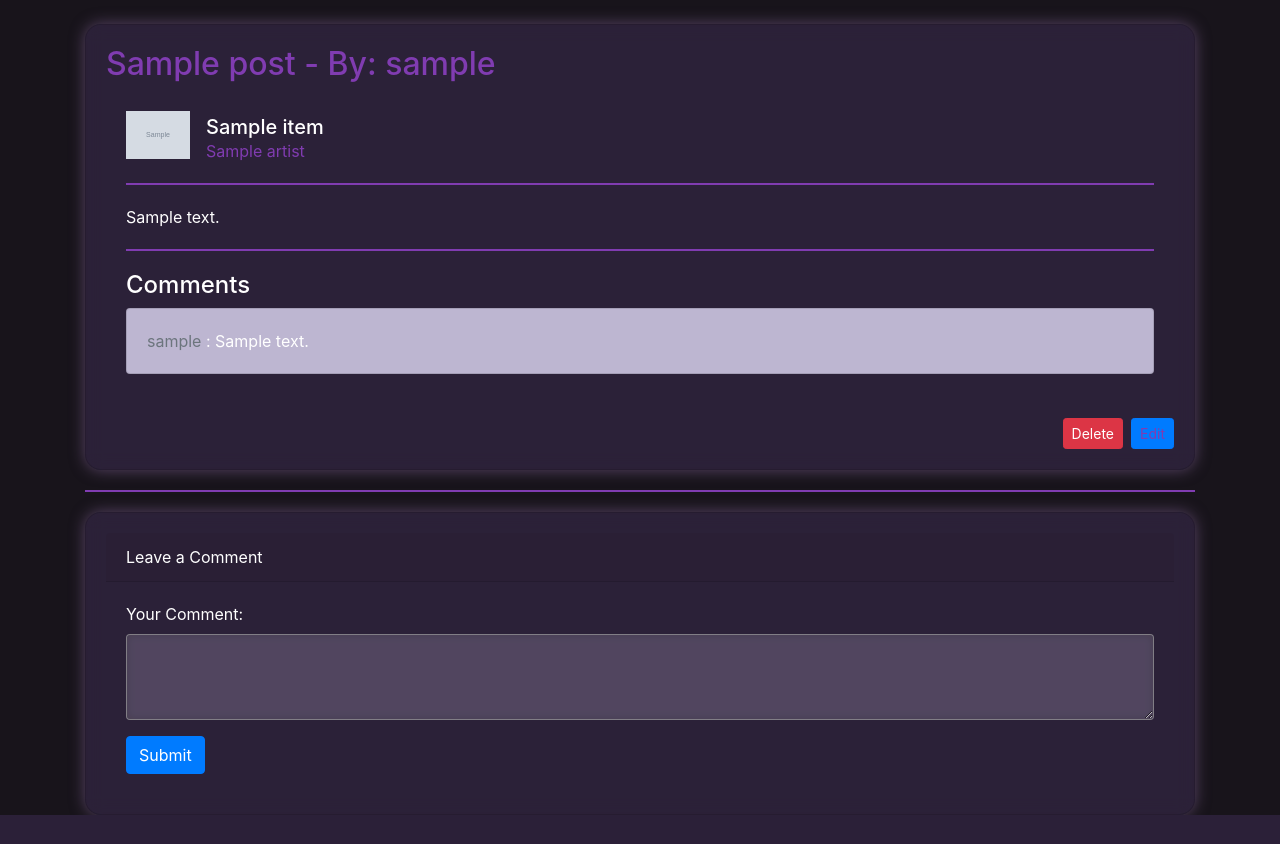
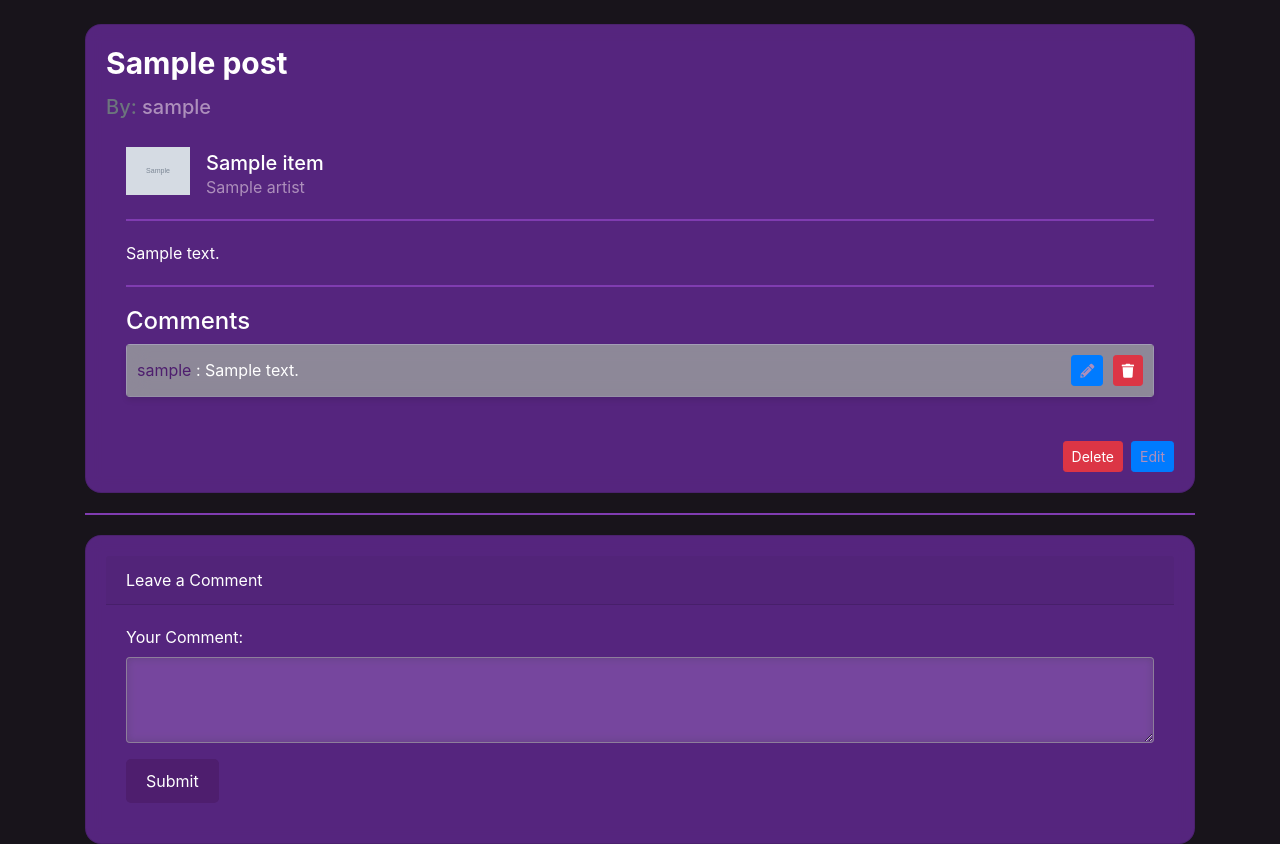
Before and after one commit to dylxningz/3155-FinalProject-Group, a Flask app: page /community/1 in a window 1280 px wide. Shown: the part 56-900 px from the top of the page. Before the commit the page ends 871 px from the top, so only its background shows below. Run offline with Flask 3, Linux system fonts and the light colour scheme; a user stored in the database is signed in; tables that the repository leaves empty hold one stand-in row (values such as "Sample post"); grey boxes marked "Sample" are stand-in pictures; a database or web service that is not in the repository returns one stand-in record (values such as "Sample title"); data that the repository does not hold is empty; some libraries are stand-ins or nearby versions.

Commit message:
2nd CRUD/CSS/song-search
when searching to link a song it displays it much better, also finalized some css for community, also added edit and delete for comments meaning second CRUD is completet

```diff
--- a/app/community.py
+++ b/app/community.py
@@ -85,3 +85,34 @@ def edit_post(post_id):
         flash('Your post has been updated!', 'success')
         return redirect(url_for('community.community_get', post_id=post.id))
     return render_template('edit_post.html', title='Edit Post', post=post)
+
+
+@community.route('/delete_comment/<int:comment_id>', methods=['POST'])
+@login_required
+def delete_comment(comment_id):
+    comment = Comment.query.get_or_404(comment_id)
+    if comment.author_id != current_user.id:
+        flash('You are not authorized to delete this comment', 'error')
+        return redirect(url_for('community.view_post', post_id=comment.post_id))
+
+    db.session.delete(comment)
+    db.session.commit()
+    flash('Comment deleted successfully', 'success')
+    return redirect(url_for('community.view_post', post_id=comment.post_id))
+
+
+@community.route('/edit_comment/<int:comment_id>', methods=['GET', 'POST'])
+@login_required
+def edit_comment(comment_id):
+    comment = Comment.query.get_or_404(comment_id)
+    if comment.author_id != current_user.id:
+        flash('You are not authorized to edit this comment', 'error')
+        return redirect(url_for('community.view_post', post_id=comment.post_id))
+
+    if request.method == 'POST':
+        comment.content = request.form['content']
+        db.session.commit()
+        flash('Comment updated successfully!', 'success')
+        return redirect(url_for('community.view_post', post_id=comment.post_id))
+
+    return render_template('edit_comment.html', comment=comment)
--- a/app/static/css/styles.css
+++ b/app/static/css/styles.css
@@ -63,7 +63,7 @@ hr{
 /*Apply to all buttons*/
 
 .btn-main{
-    background-color: var(--color-accent);
+    background-color: var(--color-accent-dark);
     color: white;
     border: none;
     padding: 10px 20px;
@@ -498,24 +498,163 @@ hr{
 }
 
 .glass-card {
-    background: rgba(174, 127, 250, 0.13);
+    background: rgba(144, 55, 221, 0.514);
     border-radius: 16px;
-    box-shadow: 0 0 15px rgba(151, 115, 175, 0.5);
     backdrop-filter: blur(9.2px);
     -webkit-backdrop-filter: blur(9.2px);
     padding: 20px;
+    box-shadow: none;
+    transition: box-shadow 0.3s ease-in-out;
+    display: block;
 }
 
-.glass-card-light{
-    background: rgba(125, 105, 143, 0.342);
+.glass-card:hover {
+    box-shadow: 0 0 30px rgba(151, 115, 175, 0.5);
+}
+
+.glass-card .card-title {
+    font-size: 1.5em;
+    font-weight: bold;
+    margin-bottom: 20px;
+    color: var(--color-accent);
+}
+
+.glass-card .card-text {
+    overflow: hidden;
+    text-overflow: ellipsis;
+    display: -webkit-box;
+    -webkit-line-clamp: 3;
+    -webkit-box-orient: vertical;
+}
+
+.glass-card a {
+    color: var(--color-accent);
+    text-decoration: none;
+}
+
+.glass-card-light {
+    background: rgba(144, 55, 221, 0.514);
     border-radius: 16px;
-    box-shadow: 0 0 15px rgba(151, 115, 175, 0.5);
     backdrop-filter: blur(9.2px);
     -webkit-backdrop-filter: blur(9.2px);
     padding: 20px;
-
+    display: block;
+    height: 100%;
+    box-shadow: none;
+    transition: box-shadow 0.3s ease-in-out;
 }
 
-.glass-card a{
-    color: var(--color-main);
+.glass-card-light:hover {
+    box-shadow: 0 0px 30px rgba(202, 192, 209, 0.5);
 }
+
+.glass-card-light .card-body {
+    display: flex;
+    flex-direction: column;
+    height: 100%;
+}
+
+.glass-card-light .card-title {
+    font-size: 1.5em;
+    font-weight: bold;
+    margin-bottom: auto;
+    color: var(--color-accent);
+}
+
+.glass-card-light .card-text {
+    overflow: hidden;
+    text-overflow: ellipsis;
+    display: -webkit-box;
+    -webkit-line-clamp: 3;
+    -webkit-box-orient: vertical;
+}
+
+.glass-card-light small {
+    margin-top: auto;
+    width: 100%;
+    text-align: left;
+}
+
+.post-column {
+    margin-bottom: 50px;
+}
+
+.post-column a {
+    color: inherit;
+    text-decoration: none;
+}
+
+.post-column a:hover {
+    text-decoration: none;
+}
+
+.glass-card-light a{
+    color: var(--color-accent);
+}
+
+
+.glass-card-nh {
+    background: rgba(144, 55, 221, 0.514);
+    border-radius: 16px;
+    backdrop-filter: blur(9.2px);
+    -webkit-backdrop-filter: blur(9.2px);
+    padding: 20px;
+    box-shadow: none;
+    transition: box-shadow 0.3s ease-in-out;
+    display: block;
+}
+
+.glass-card-nh .card-title {
+    font-size: 30px;
+    font-weight: bold;
+    margin-bottom: 20px;
+    color: white;
+}
+
+.glass-card-nh a{
+    color: var(--color-accent);
+}
+
+.card-comment {
+    display: flex;
+    justify-content: space-between;
+    align-items: center;
+    padding: 10px;
+    background: rgba(65, 64, 64, 0.384);
+    backdrop-filter: blur(10px);
+    -webkit-backdrop-filter: blur(10px);
+    box-shadow: 0 4px 6px rgba(0, 0, 0, 0.1);
+}
+
+.card-comment p {
+    flex-grow: 1;
+    margin-right: 10px;
+}
+
+.card-comment .btn-sm {
+    margin-left: 5px;
+}
+.comment-user{
+    color: var(--color-accent-dark) !important;
+}
+
+#spotify-search-results {
+    padding: 0;
+    margin-top: 0;
+    border: 1px solid #ccc;
+    border-top: none;
+}
+
+#spotify-search {
+    border-radius: 0.25rem 0.25rem 0 0;
+}
+
+.list-group-item {
+    border: none;
+    border-bottom: 1px solid #ccc;
+    background-color: var(--color-secondary);
+}
+
+.list-group-item:hover{
+    background-color: var(--color-accent-dark);
+}
--- a/app/templates/layout.html
+++ b/app/templates/layout.html
@@ -7,6 +7,7 @@
 
     <!-- Bootstrap CSS link -->
     <link rel="stylesheet" href="https://stackpath.bootstrapcdn.com/bootstrap/4.5.2/css/bootstrap.min.css">
+    <link rel="stylesheet" href="https://cdnjs.cloudflare.com/ajax/libs/font-awesome/5.15.1/css/all.min.css">
     <link rel="stylesheet" href="{{ url_for('static', filename='css/styles.css') }}">
 <script src="https://code.jquery.com/jquery-3.5.1.slim.min.js"></script>
 <script src="https://cdn.jsdelivr.net/npm/@popperjs/core@2.5.4/dist/umd/popper.min.js"></script>
@@ -96,6 +97,9 @@
     </div>
     {% endif %}
     {% endwith %}
+</div>
+
+<div class="container-fluid mt-4">
 
     {% block content %}{% endblock %}
 </div>
--- a/app/templates/post.html
+++ b/app/templates/post.html
@@ -6,8 +6,11 @@
 <div class="container mt-4">
 
 
-    <div class="card mt-3 glass-card">
-            <h2 class="txt-pmain">{{ post.title }} - By: <a href="{{ url_for('profile.user_profile', username=post.author.username) }}">{{ post.author.username }}</a></h2>
+    <div class="card mt-3 glass-card-nh">
+        <h2 class="txt-pmain card-title">{{ post.title }}</h2>
+        <h5 class="card-subtitle mb-2 text-muted">
+            By: <a href="{{ url_for('profile.user_profile', username=post.author.username) }}">{{ post.author.username }}</a>
+        </h5>
 <div class="card-body">
                 {% if song_details %}
         <div class="media mt-8">
@@ -26,18 +29,28 @@
                 <h4>Comments</h4>
                 {% for comment in comments %}
     <div class="card mb-2">
-                    <div class="card-body">
-                        <p class="card-text">
-                            <a href="{{ url_for('profile.user_profile', username=comment.commenter.username) }}" class="text-muted">
+        <div class="card-comment d-flex justify-content-between align-items-center">
+            <p class="mb-0">
+                <a href="{{ url_for('profile.user_profile', username=comment.commenter.username) }}" class="comment-user">
                     {{ comment.commenter.username }}
                 </a> : {{ comment.content }}
             </p>
+            {% if current_user.is_authenticated and current_user.id == comment.author_id %}
+            <div>
+                <a href="{{ url_for('community.edit_comment', comment_id=comment.id) }}" class="btn btn-sm btn-primary">
+                    <i class="fas fa-pencil-alt"></i>
+                </a>
+                <form action="{{ url_for('community.delete_comment', comment_id=comment.id) }}" method="post" class="d-inline">
+                    <button type="submit" class="btn btn-sm btn-danger">
+                        <i class="fas fa-trash"></i>
+                    </button>
+                </form>
             </div>
+            {% endif %}
+        </div>
+
     </div>
 {% endfor %}
-            {% if not comments %}
-                <p class="text-muted">No comments yet. Be the first to comment!</p>
-            {% endif %}
 
     </div>
     {% if current_user and current_user.id == post.author_id %}
@@ -57,7 +70,7 @@
     <div class="mt-3">
 
 
-    <div class="card mt-3 glass-card">
+    <div class="card mt-3 glass-card-nh">
         <div class="card-header">
             Leave a Comment
         </div>
@@ -67,7 +80,7 @@
                     <label for="comment" class="form-label">Your Comment:</label>
                     <textarea class="form-control" id="comment" name="comment" rows="3"></textarea>
                 </div>
-                <button type="submit" class="btn btn-primary">Submit</button>
+                <button type="submit" class="btn btn-primary btn-main">Submit</button>
             </form>
         </div>
     </div>
```
Also changed, not shown: app/templates/create_post.html (+24 -13 lines), app/templates/dashboard.html (+23 -12 lines), app/templates/edit_comment.html (added, +21 -0 lines). Lines whose indentation alone changed are shown as unchanged.
